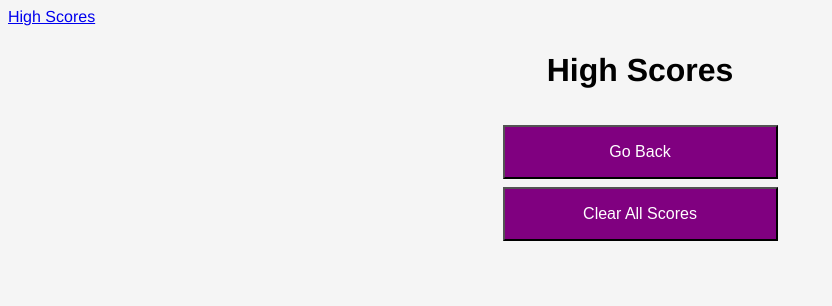
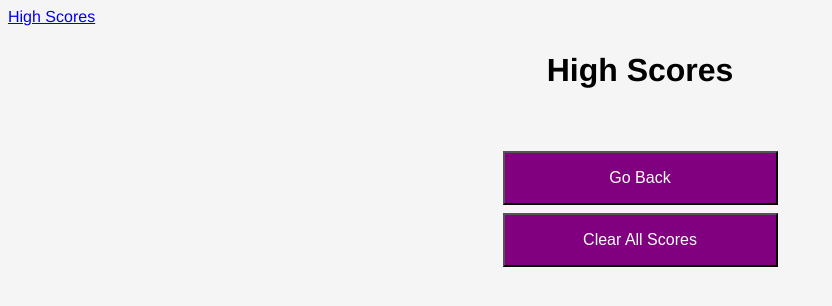
Before and after one commit to erinnaschneider/code-quiz, a plain HTML site: page index.html in a window 1280 px wide. Both pictures are taken after a click on the link "High Scores". Shown: the whole page, without its empty margins (0-832 px from the left). Drawn offline with Linux system fonts and the light colour scheme.

Commit message:
some styling fixes for high score section

```diff
--- a/assets/css/style.css
+++ b/assets/css/style.css
@@ -76,7 +76,7 @@ li {
     flex-direction: column;
 }
 
-#endgame, #endgame p, #endgame h1, #highScoreSection p, #highScoreSection h1 {
+#endgame, #endgame p, #endgame h1, #highScoreSection p, #highScoreSection h1, #highScoreSection div {
     display: flex;
     justify-content: center;
     align-items: center;
--- a/assets/js/script.js
+++ b/assets/js/script.js
@@ -233,6 +233,7 @@ seeHighScores.addEventListener("click", function(event) {
     highScoreSection.style.display = "block";
     startContainer.style.display = "none";
     timeBox.style.display = "none";
+    questionsEl.style.display = "none";
     showScores(event);
 });
 goBack.addEventListener("click", goBackToStart);
```
